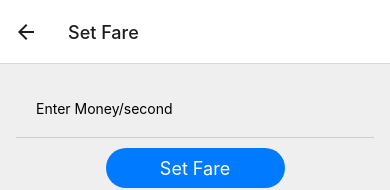
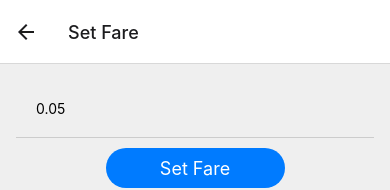
Before and after one commit to aherman21/CarExpenseApp, a React Native app: screen /Home in a window 390 px wide. Both pictures are taken after a click on the button "SET FARE". Shown: the top 190 px of the page. Built offline with nearby package versions, Linux system fonts and the light colour scheme.

Commit message:
fare set as a global state

```diff
--- a/App.js
+++ b/App.js
@@ -7,12 +7,14 @@ import MainScreen from './src/screens/MainScreen';
 import ShowTrip from './src/components/ShowTrip';
 import TripDetailScreen from './src/screens/TripDetailScreen';
 import SetFareScreen from './src/screens/SetFareScreen';
+import { FareProvider } from './src/context/fareContext';
 import { Button } from 'react-native';
 
 const Stack = createNativeStackNavigator();
 
 const App = () => {
   return (
+    <FareProvider>
       <NavigationContainer>
         <Stack.Navigator initialRouteName="Home">
           <Stack.Screen
@@ -36,6 +38,7 @@ const App = () => {
           <Stack.Screen name="TripDetails" component={TripDetailScreen} />
         </Stack.Navigator>
       </NavigationContainer>
+    </FareProvider>
   );
 };
 
--- /dev/null
+++ b/src/context/fareContext.js
@@ -0,0 +1,20 @@
+import React, { createContext, useState, useContext } from 'react';
+
+//this makes the fare to be a global variable so that it can be used in both MainScreen and SetFareScreen when navigating back and forth
+
+const FareContext = createContext({
+    fare: '0.05', // Default value
+    setFare: () => {},
+  });
+
+export const useFare = () => useContext(FareContext);
+
+export const FareProvider = ({ children }) => {
+  const [fare, setFare] = useState('0.05');
+
+  return (
+    <FareContext.Provider value={{ fare, setFare }}>
+      {children}
+    </FareContext.Provider>
+  );
+};
--- a/src/screens/MainScreen.js
+++ b/src/screens/MainScreen.js
@@ -5,13 +5,14 @@ import { useFocusEffect } from '@react-navigation/native';
 import { styles } from '../styles'
 import ShowTrip from '../components/ShowTrip';
 import saveTripData from '../components/SaveTripData';
+import { useFare, FareContext } from '../context/fareContext';
 
 
 const MainScreen = ({ navigation, route }) => {
     const [modalVisible, setModalVisible] = useState(false)
     const [passengerName, setPassengerName] = useState('');
     const [passengers, setPassengers] = useState([]);
-    const [fare, setFare] = useState('0.05');
+    const { fare } = useFare()
 
   // this is for getting passengers from TripDetailScreen
   useFocusEffect(
@@ -42,7 +43,6 @@ const MainScreen = ({ navigation, route }) => {
                 timerId: passenger.onboard ? clearInterval(passenger.timerId) : passenger.timerId
             }))
             setPassengers(updatedPassengers)
-            setFare(route.params.fare);
             // Reset the param to avoid re-setting on re-focus
             navigation.setParams({ fare: undefined });
         }
--- a/src/screens/SetFareScreen.js
+++ b/src/screens/SetFareScreen.js
@@ -1,9 +1,12 @@
 import React, { useState } from 'react';
 import { View, TextInput, TouchableOpacity, Text, Keyboard } from 'react-native';
 import { styles } from '../styles';
+import { useFare } from '../context/fareContext';
 
 const SetFareScreen = ({ navigation, route }) => {
-    const [fareAmount, setFareAmount] = useState(route.params?.fareAmount.toString());
+    const { fare, setFare } = useFare()
+    const [fareAmount, setFareAmount] = useState(fare);
+    console.log(fareAmount)
 
     const handleFareChange = (text) => {
         if (text === '') {
@@ -23,6 +26,7 @@ const SetFareScreen = ({ navigation, route }) => {
             return;
         }
         Keyboard.dismiss();
+        setFare(fareValue)
         navigation.navigate('Home', { fare: fareValue });
     };
 
@@ -30,9 +34,9 @@ const SetFareScreen = ({ navigation, route }) => {
         <View style={styles.container}>
             <View style={styles.inputContainer}>
                 <TextInput
-                    value={fareAmount}
+                    value={fareAmount.toString()}
                     onChangeText={handleFareChange}
-                    placeholder="Enter Money/second"
+                    placeholder={fareAmount.toString()}
                     keyboardType="numeric"
                 />
             </View>
```
Lines whose indentation alone changed are shown as unchanged.
